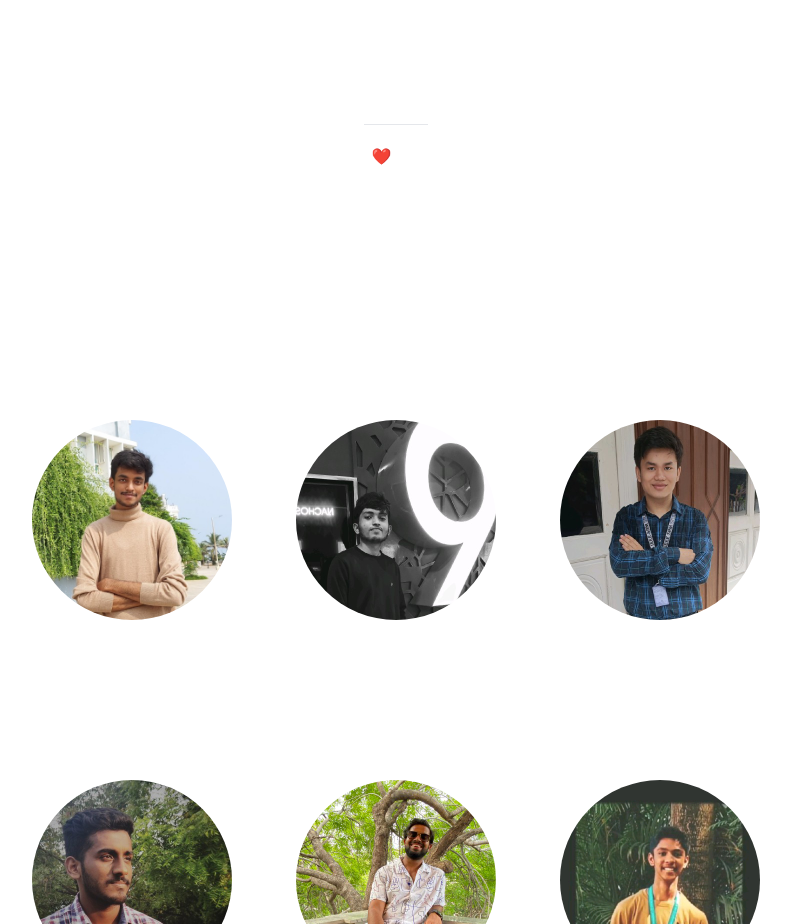
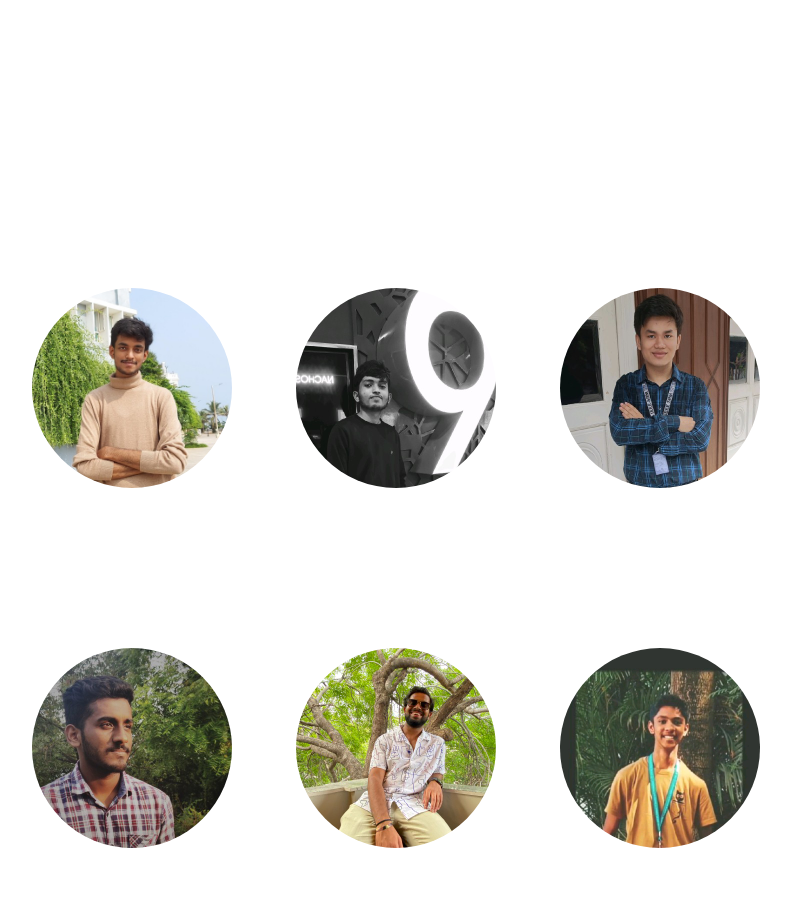
Before and after one commit to IEEE-SRMIST/Hello-Cloud, a React (Create React App) app: page / in a window 1280 px wide. Shown: the part 3320-4244 px from the top of the page, without its empty margins (244-1035 px from the left). Built offline with nearby package versions, Linux system fonts and the light colour scheme.

Commit message:
double footer typo removed

```diff
--- a/src/components/speakers/Speakers.tsx
+++ b/src/components/speakers/Speakers.tsx
@@ -1,5 +1,4 @@
 import React from 'react';
-import Footer from '../layouts/Footer';
 import speakers from './data';
 import SpeakerInfo from './Tamplet'
 
@@ -21,7 +20,6 @@ const Speakers = () => {
       <div className='flex flex-col item-center justify-around md:flex-row'>
       {spokeperson}
       </div>
-      <Footer />
     </div>
   );
 };
```
